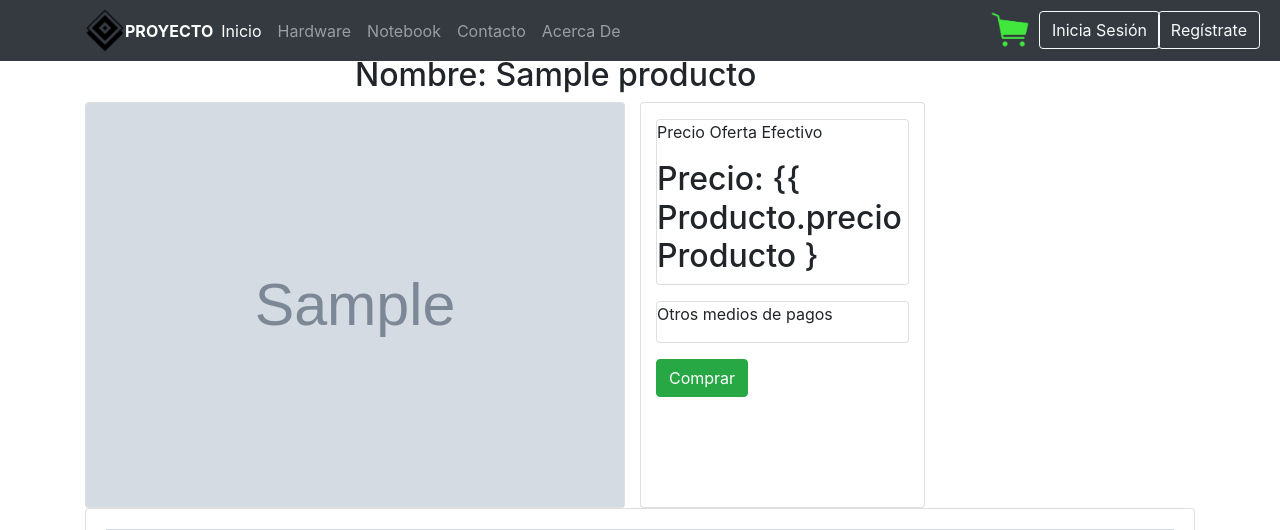
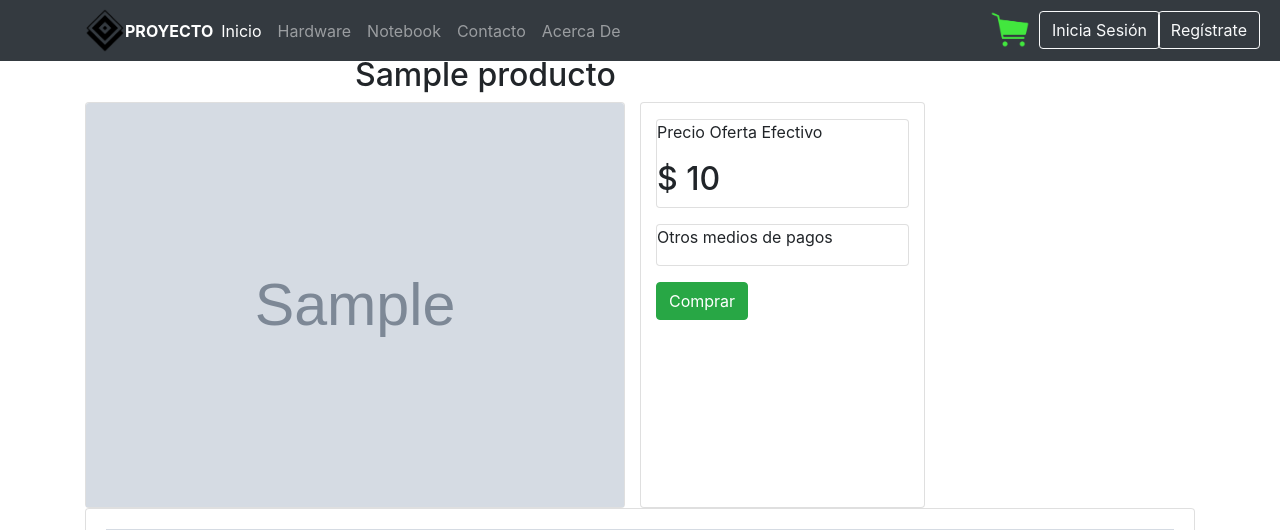
Before and after one commit to chrishdk/Tienda_Django, a Django app: a page that uses Tienda/core/templates/core/producto_ficha.html in a window 1280 px wide. Shown: the top 530 px of the page. Run offline with Django 3.2, Linux system fonts and the light colour scheme; tables that the repository leaves empty hold one stand-in row (values such as "Sample post"); grey boxes marked "Sample" are stand-in pictures; some libraries are stand-ins or nearby versions.

Commit message:
Update producto_ficha.html

```diff
--- a/Tienda/core/templates/core/producto_ficha.html
+++ b/Tienda/core/templates/core/producto_ficha.html
@@ -98,7 +98,7 @@
       <div class="row">
         <div class="col-lg-3"></div>
 
-        <h2>Nombre: {{ Producto.nomProducto }}</h2>
+        <h2>{{ Producto.nomProducto }}</h2>
 
         <!--Imagen-->
         <div class="col-lg-12">
@@ -108,7 +108,7 @@
                 <a href="#"
                   ><img
                     class="card-img-top"
-                    src="/media/imagenes {{ Producto.imagen }}"
+                    src="/media/{{ Producto.imagen }}"
                     alt=""
                 /></a>
               </div>
@@ -117,7 +117,7 @@
               <ol></ol>
               <div class="card col-lg-0">
                 <p>Precio Oferta Efectivo</p>
-                <h2>Precio: {{ Producto.precioProducto }</h2>
+                <h2>$ {{ Producto.precioProducto }}</h2>
               </div>
               <ol></ol>
 
```
